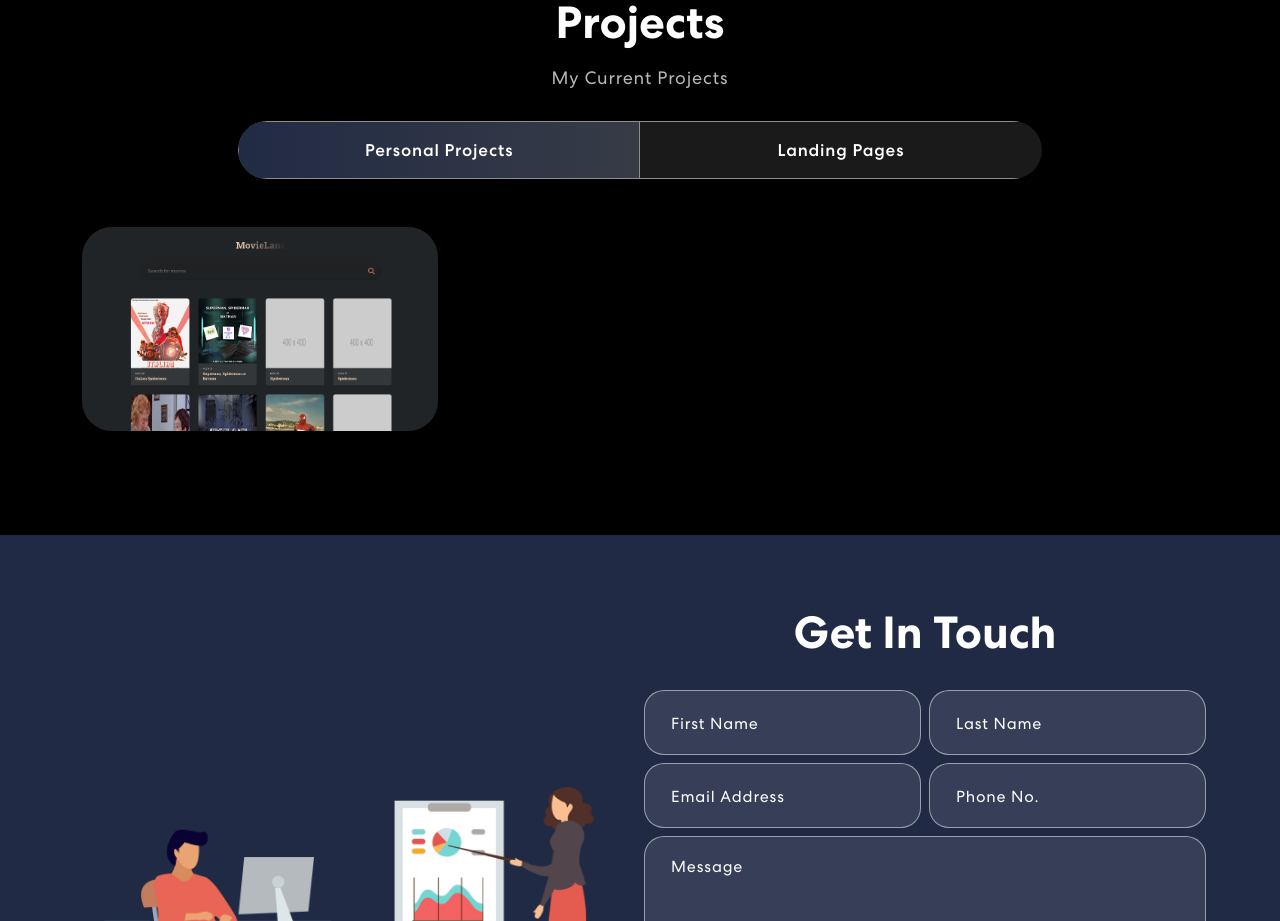
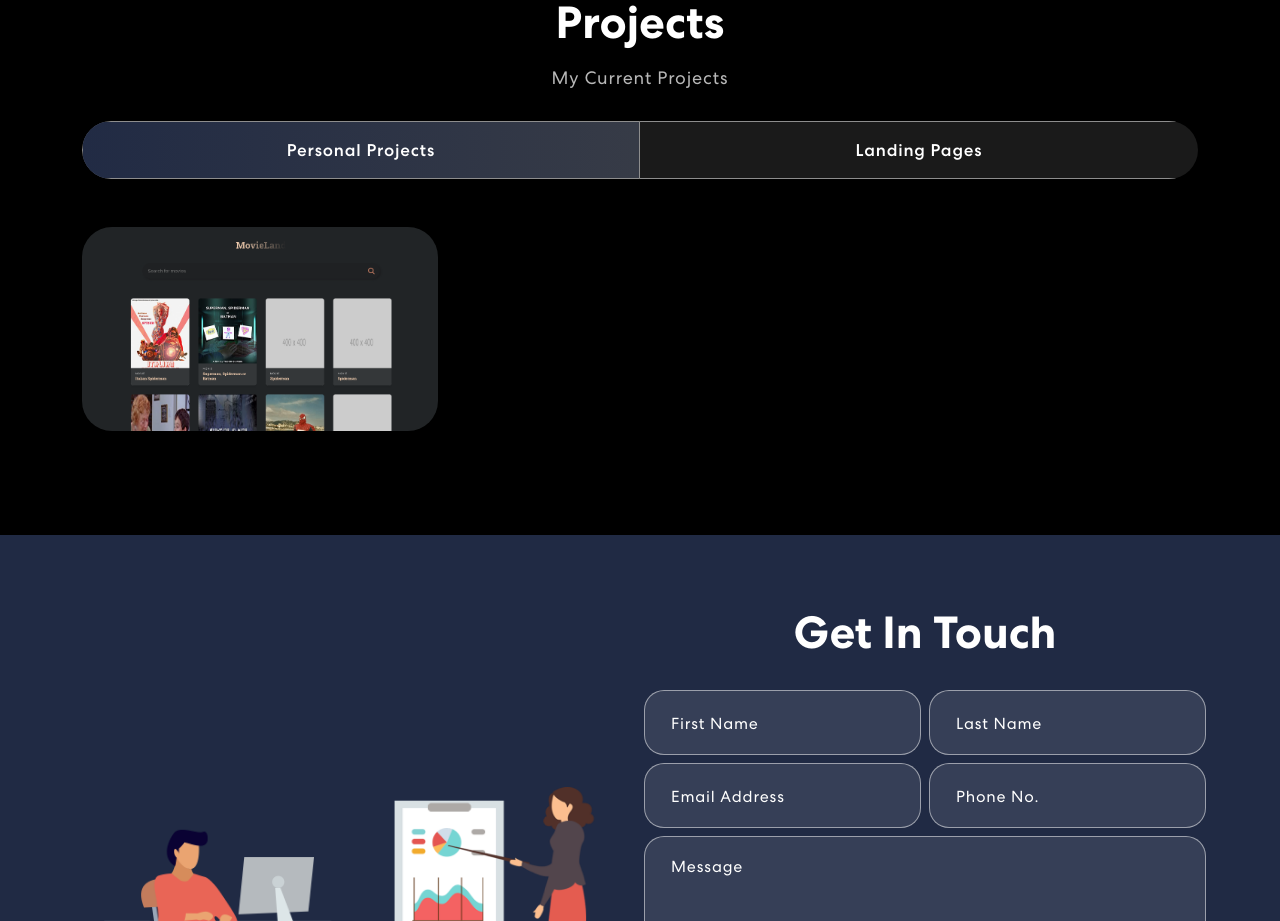
Before and after one commit to marlonbaileyjr23/Portfolio_Website, a React (Create React App) app: page / in a window 1280 px wide. Shown: the part 1300-2221 px from the top of the page. Built offline with nearby package versions, Linux system fonts and the light colour scheme.

Commit message:
pill size

```diff
--- a/src/App.css
+++ b/src/App.css
@@ -446,7 +446,7 @@ nav.navbar .navbar-toggler[aria-expanded="true"] .navbar-toggler-icon {
   width: 56%;
 }
 .project .nav.nav-pills {
-  width: 72%;
+  width: 100%;
   margin: 0 auto;
   border-radius: 50px;
   background-color: rgb(255 255 255 / 10%);
--- a/src/components/NavBar.js
+++ b/src/components/NavBar.js
@@ -72,7 +72,7 @@ export const NavBar = () => {
                 <a href="https://github.com/Sweatlys" target="_blank" rel="noreferrer"><img src={Github} alt="" /></a>
                 <a href="mailto:marlonbbusiness@gmail.com?subject=Portfolio Website Request"><img src={Email} alt="" /></a>
               </div>
-                <button className='vvd' onClick={onButtonClick}><span>Download My Resume</span></button>
+                <button className='vvd' onClick={onButtonClick} target="_BLANK"><span>Download My Resume</span></button>
 
             </span>
           </Navbar.Collapse>
```
